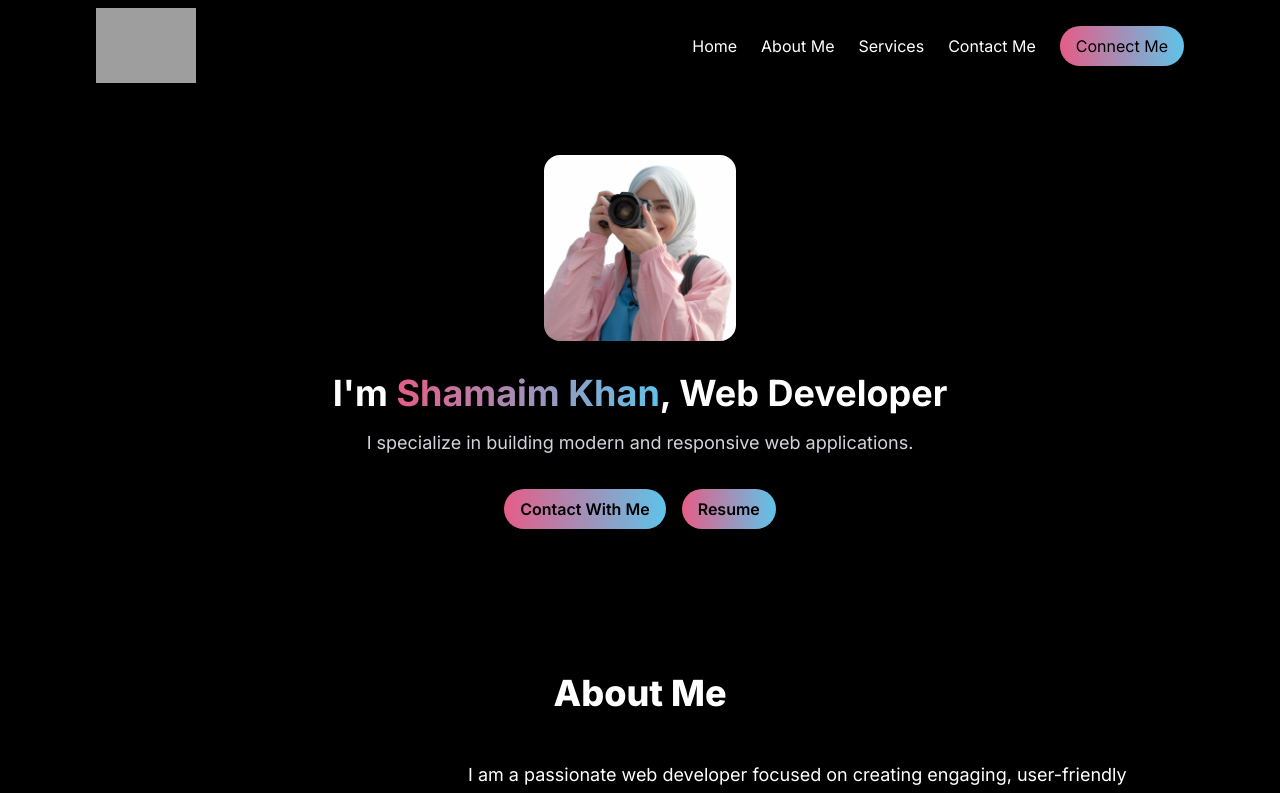
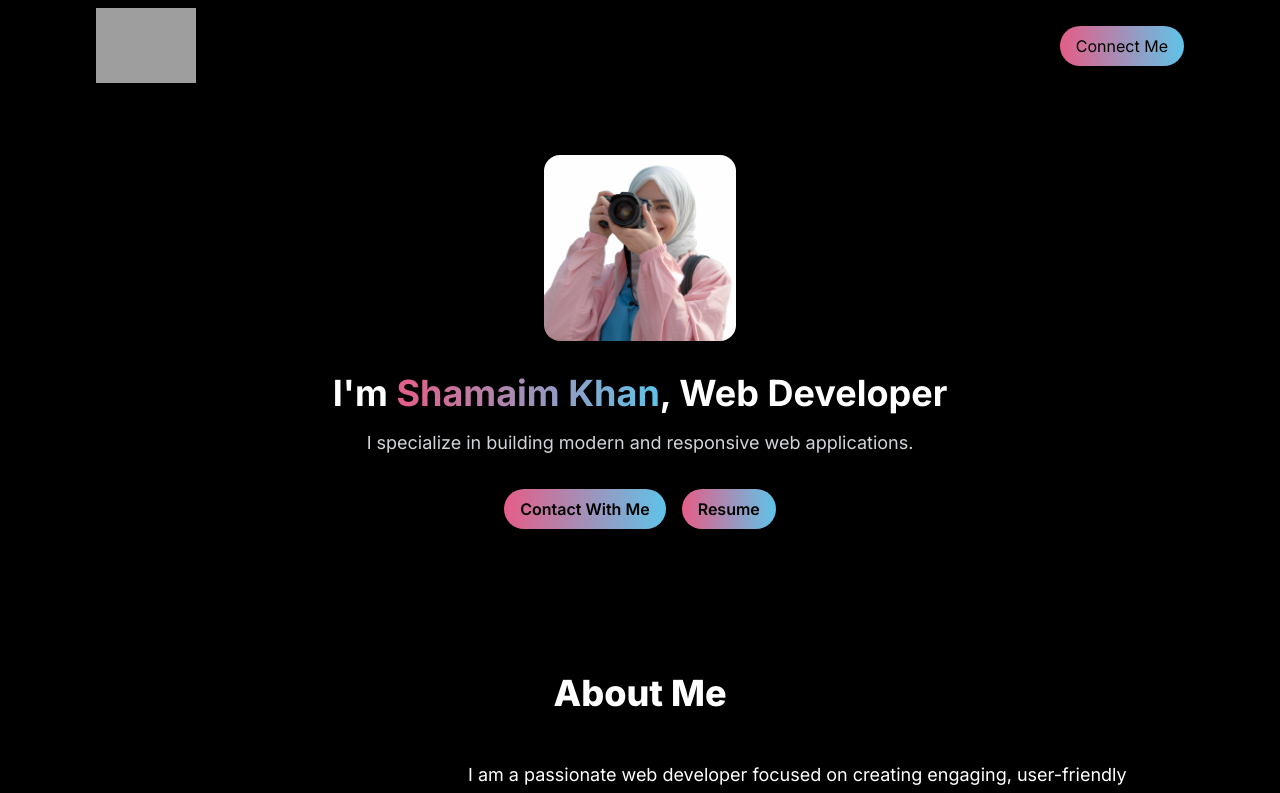
Before and after one commit to ShamaimKhan124/Portfolio-tailwind, a Next.js app: page / in a window 1280 px wide. Shown: the top 793 px of the page. Built offline with nearby package versions, Linux system fonts and the light colour scheme; grey boxes are pictures that could not be loaded.

Commit message:
Update Navbar.tsx

```diff
--- a/src/components/Navbar.tsx
+++ b/src/components/Navbar.tsx
@@ -54,16 +54,16 @@ const Navbar = () => {
             isMenuOpen ? 'block' : 'hidden'
           } md:flex space-x-6 items-center`}
         >
-          <a href='#home' className='hover:text-gray-400' data-aos='fade-up'>
+          <a href='#home' className='hover:text-gray-400 sm:hidden' data-aos='fade-up'>
             Home
           </a>
-          <a href='#about' className='hover:text-gray-400' data-aos='fade-up'>
+          <a href='#about' className='hover:text-gray-400 sm:hidden' data-aos='fade-up'>
             About Me
           </a>
-          <a href='#services' className='hover:text-gray-400' data-aos='fade-up'>
+          <a href='#services' className='hover:text-gray-400 sm:hidden' data-aos='fade-up'>
             Services
           </a>
-          <a href='#contact' className='hover:text-gray-400' data-aos='fade-up'>
+          <a href='#contact' className='hover:text-gray-400 sm:hidden' data-aos='fade-up'>
             Contact Me
           </a>
 
```
